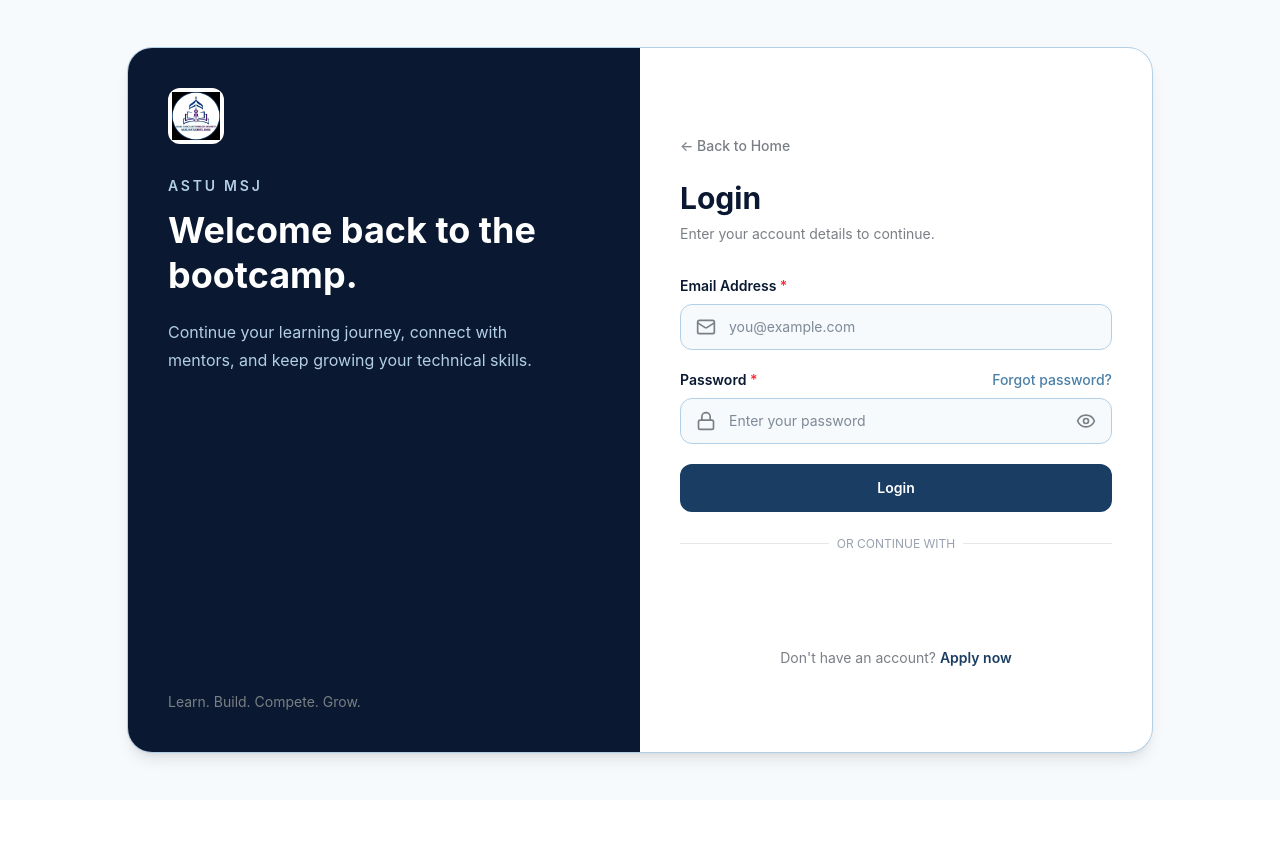
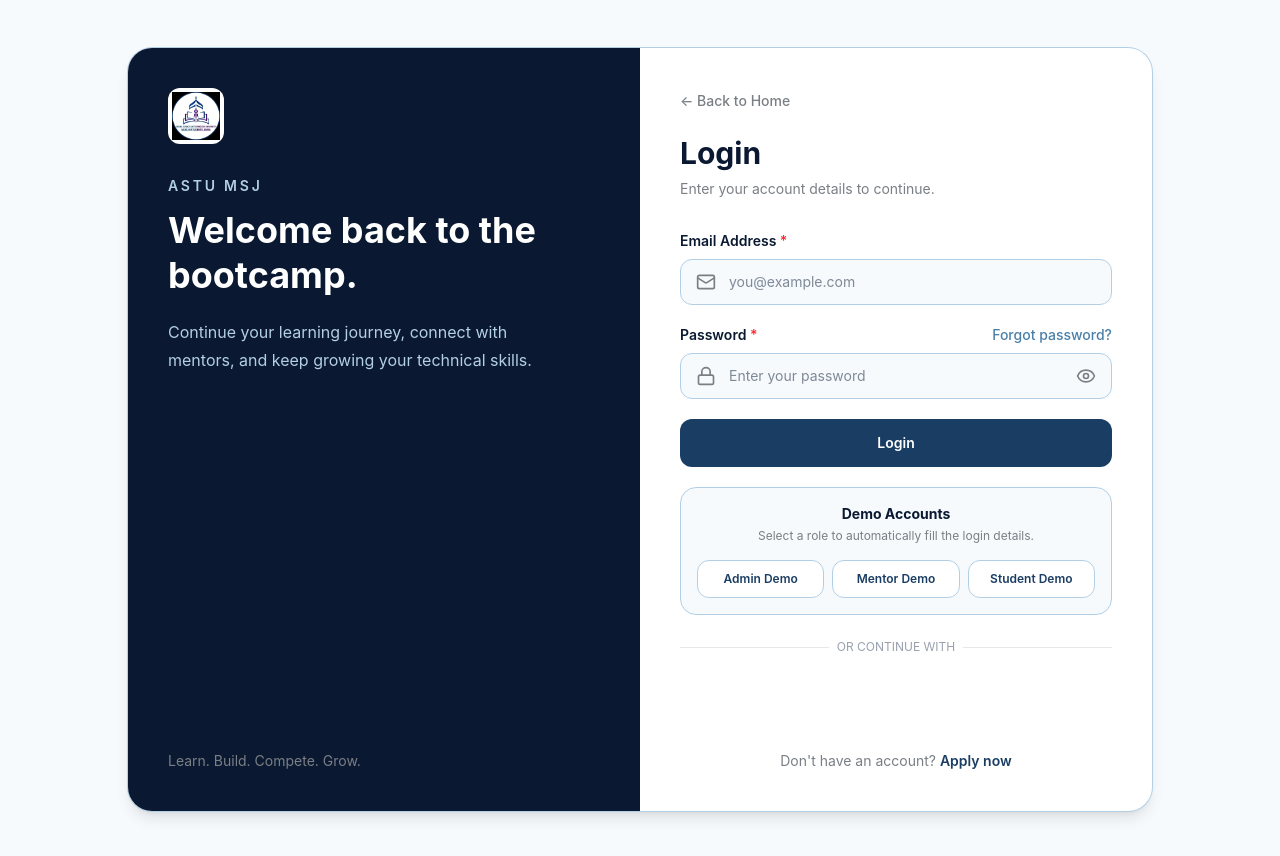
Before and after one commit to BMS-ASTUMSJ/Frontend, a React app: page /login in a window 1280 px wide. Shown: the top 856 px of the page. Before the commit the page ends 800 px from the top, so only its background shows below. Built offline with nearby package versions, Linux system fonts and the light colour scheme; no server answers; the HTML template or start-up script is replaced by a standard one.

Commit message:
to fix login

```diff
--- a/src/pages/LoginPage.jsx
+++ b/src/pages/LoginPage.jsx
@@ -17,6 +17,9 @@ function LoginPage() {
   const [showPassword, setShowPassword] = useState(false);
   const [loading, setLoading] = useState(false);
 
+  // ============================================================
+  // HANDLE INPUT CHANGE
+  // ============================================================
   const handleChange = (e) => {
     const { name, value } = e.target;
 
@@ -26,6 +29,36 @@ function LoginPage() {
     }));
   };
 
+  // ============================================================
+  // FILL DEMO ACCOUNT
+  // ============================================================
+  const fillDemoAccount = (role) => {
+    const demoAccounts = {
+      admin: {
+        email: "admin@bms.com",
+        password: "Admin@123",
+      },
+
+      mentor: {
+        email: "demo.mentor@astu-msj.com",
+        password: "YOUR_MENTOR_DEMO_PASSWORD",
+      },
+
+      student: {
+        email: "demomentor8@gmail.com",
+        password: "studentMentor@123",
+      },
+    };
+
+    setFormData(demoAccounts[role]);
+
+    // Make sure the password is visible after selecting a demo account
+    setShowPassword(true);
+  };
+
+  // ============================================================
+  // REDIRECT USER
+  // ============================================================
   const redirectUser = (user) => {
     if (
       (user.role === "student" || user.role === "mentor") &&
@@ -46,9 +79,9 @@ function LoginPage() {
     }
   };
 
-  /**
-   * Save login information and redirect.
-   */
+  // ============================================================
+  // LOGIN SUCCESS
+  // ============================================================
   const handleLoginSuccess = (accessToken, user) => {
     localStorage.setItem("token", accessToken);
     localStorage.setItem("user", JSON.stringify(user));
@@ -60,9 +93,9 @@ function LoginPage() {
     redirectUser(user);
   };
 
-  /**
-   * Normal email/password login
-   */
+  // ============================================================
+  // NORMAL LOGIN
+  // ============================================================
   const handleSubmit = async (e) => {
     e.preventDefault();
 
@@ -110,9 +143,9 @@ function LoginPage() {
     }
   };
 
-  /**
-   * Google login
-   */
+  // ============================================================
+  // GOOGLE LOGIN
+  // ============================================================
   const handleGoogleLogin = async (credentialResponse) => {
     try {
       setLoading(true);
@@ -158,7 +191,9 @@ function LoginPage() {
   return (
     <div className="min-h-screen bg-[#F6FAFD] px-4 py-12">
       <div className="mx-auto grid min-h-[calc(100vh-6rem)] max-w-5xl overflow-hidden rounded-3xl bg-white shadow-lg ring-1 ring-[#B3CFE5] md:grid-cols-2">
-        {/* LEFT SIDE */}
+        {/* ======================================================
+            LEFT SIDE
+        ====================================================== */}
         <div className="hidden bg-[#0A1931] p-10 text-white md:flex md:flex-col md:justify-between">
           <div>
             <div className="mb-8 flex h-14 w-14 items-center justify-center overflow-hidden rounded-xl bg-white p-1">
@@ -186,9 +221,12 @@ function LoginPage() {
           <p className="text-sm text-[#7A7F85]">Learn. Build. Compete. Grow.</p>
         </div>
 
-        {/* RIGHT SIDE */}
+        {/* ======================================================
+            RIGHT SIDE
+        ====================================================== */}
         <div className="flex items-center p-7 sm:p-10">
           <div className="w-full">
+            {/* HEADER */}
             <div className="mb-8">
               <Link
                 to="/"
@@ -205,7 +243,9 @@ function LoginPage() {
             </div>
 
             <form onSubmit={handleSubmit} className="space-y-5">
-              {/* EMAIL */}
+              {/* ==================================================
+                  EMAIL
+              ================================================== */}
               <div>
                 <label className="mb-2 block text-sm font-semibold text-[#0A1931]">
                   Email Address <span className="text-red-500">*</span>
@@ -226,7 +266,9 @@ function LoginPage() {
                 </div>
               </div>
 
-              {/* PASSWORD */}
+              {/* ==================================================
+                  PASSWORD
+              ================================================== */}
               <div>
                 <div className="mb-2 flex items-center justify-between">
                   <label className="text-sm font-semibold text-[#0A1931]">
@@ -268,7 +310,9 @@ function LoginPage() {
                 </div>
               </div>
 
-              {/* LOGIN BUTTON */}
+              {/* ==================================================
+                  LOGIN BUTTON
+              ================================================== */}
               <button
                 type="submit"
                 disabled={loading}
@@ -279,7 +323,56 @@ function LoginPage() {
                 {loading ? "Signing in..." : "Login"}
               </button>
 
-              {/* GOOGLE DIVIDER */}
+              {/* ==================================================
+                  DEMO ACCOUNTS
+              ================================================== */}
+              <div className="rounded-2xl border border-[#B3CFE5] bg-[#F6FAFD] p-4">
+                <div className="text-center">
+                  <p className="text-sm font-bold text-[#0A1931]">
+                    Demo Accounts
+                  </p>
+
+                  <p className="mt-1 text-xs text-[#7A7F85]">
+                    Select a role to automatically fill the login details.
+                  </p>
+                </div>
+
+                <div className="mt-4 grid grid-cols-3 gap-2">
+                  {/* ADMIN */}
+                  <button
+                    type="button"
+                    onClick={() => fillDemoAccount("admin")}
+                    disabled={loading}
+                    className="rounded-xl border border-[#B3CFE5] bg-white px-2 py-2.5 text-xs font-semibold text-[#1A3D63] transition hover:bg-[#EAF3F9] disabled:cursor-not-allowed disabled:opacity-60"
+                  >
+                    Admin Demo
+                  </button>
+
+                  {/* MENTOR */}
+                  <button
+                    type="button"
+                    onClick={() => fillDemoAccount("mentor")}
+                    disabled={loading}
+                    className="rounded-xl border border-[#B3CFE5] bg-white px-2 py-2.5 text-xs font-semibold text-[#1A3D63] transition hover:bg-[#EAF3F9] disabled:cursor-not-allowed disabled:opacity-60"
+                  >
+                    Mentor Demo
+                  </button>
+
+                  {/* STUDENT */}
+                  <button
+                    type="button"
+                    onClick={() => fillDemoAccount("student")}
+                    disabled={loading}
+                    className="rounded-xl border border-[#B3CFE5] bg-white px-2 py-2.5 text-xs font-semibold text-[#1A3D63] transition hover:bg-[#EAF3F9] disabled:cursor-not-allowed disabled:opacity-60"
+                  >
+                    Student Demo
+                  </button>
+                </div>
+              </div>
+
+              {/* ==================================================
+                  GOOGLE DIVIDER
+              ================================================== */}
               <div className="relative my-6">
                 <div className="absolute inset-0 flex items-center">
                   <span className="w-full border-t border-gray-200" />
@@ -292,7 +385,9 @@ function LoginPage() {
                 </div>
               </div>
 
-              {/* GOOGLE */}
+              {/* ==================================================
+                  GOOGLE LOGIN
+              ================================================== */}
               <div className="flex w-full justify-center">
                 <GoogleLogin
                   onSuccess={handleGoogleLogin}
@@ -304,6 +399,7 @@ function LoginPage() {
               </div>
             </form>
 
+            {/* REGISTER */}
             <p className="mt-8 text-center text-sm text-[#7A7F85]">
               Don't have an account?{" "}
               <Link
--- a/src/pages/RegisterationPage.jsx
+++ b/src/pages/RegisterationPage.jsx
@@ -450,7 +450,6 @@ function RegisterationPage() {
                 >
                   <option value="Beginner">Beginner</option>
                   <option value="Intermediate">Intermediate</option>
-                  <option value="Advanced">Advanced</option>
                 </select>
               </div>
 
--- a/src/pages/admin/ApplicantsPage.jsx
+++ b/src/pages/admin/ApplicantsPage.jsx
@@ -298,19 +298,6 @@ function ApplicantsPage() {
                   </p>
                 </div>
               </div>
-
-              <button
-                type="button"
-                onClick={() => fetchApplicants(false)}
-                disabled={refreshing}
-                className="flex items-center justify-center gap-2 rounded-xl bg-white/10 px-4 py-2.5 text-sm font-semibold transition hover:bg-white/20 disabled:opacity-50"
-              >
-                <RefreshCw
-                  size={17}
-                  className={refreshing ? "animate-spin" : ""}
-                />
-                Refresh
-              </button>
             </div>
           </div>
 
--- a/src/pages/student/StudentDashboard.jsx
+++ b/src/pages/student/StudentDashboard.jsx
@@ -146,7 +146,7 @@ function StudentDashboard() {
             </div>
 
             <div>
-              <p className="font-semibold text-amber-800">Status: Pending</p>
+              <p className="font-semibold text-amber-800">Status: At Risk</p>
 
               <p className="mt-1 text-sm text-amber-700">
                 Your current performance requires attention.
@@ -162,7 +162,7 @@ function StudentDashboard() {
 
           <div className="flex items-center gap-2 self-start rounded-lg bg-amber-500 px-4 py-2 text-sm font-semibold text-white sm:self-auto">
             <Clock3 className="h-4 w-4" />
-            Pending
+            At Risk
           </div>
         </div>
       )}
@@ -268,7 +268,7 @@ function StudentDashboard() {
 
               {isAtRisk ? (
                 <div className="rounded-lg bg-amber-100 px-3 py-1.5 text-sm font-semibold text-amber-700">
-                  Pending
+                  At Risk
                 </div>
               ) : (
                 <div className="rounded-lg bg-green-100 px-3 py-1.5 text-sm font-semibold text-green-700">
```
Also changed, not shown: src/pages/ChangePassword.jsx (+64 -96 lines).
